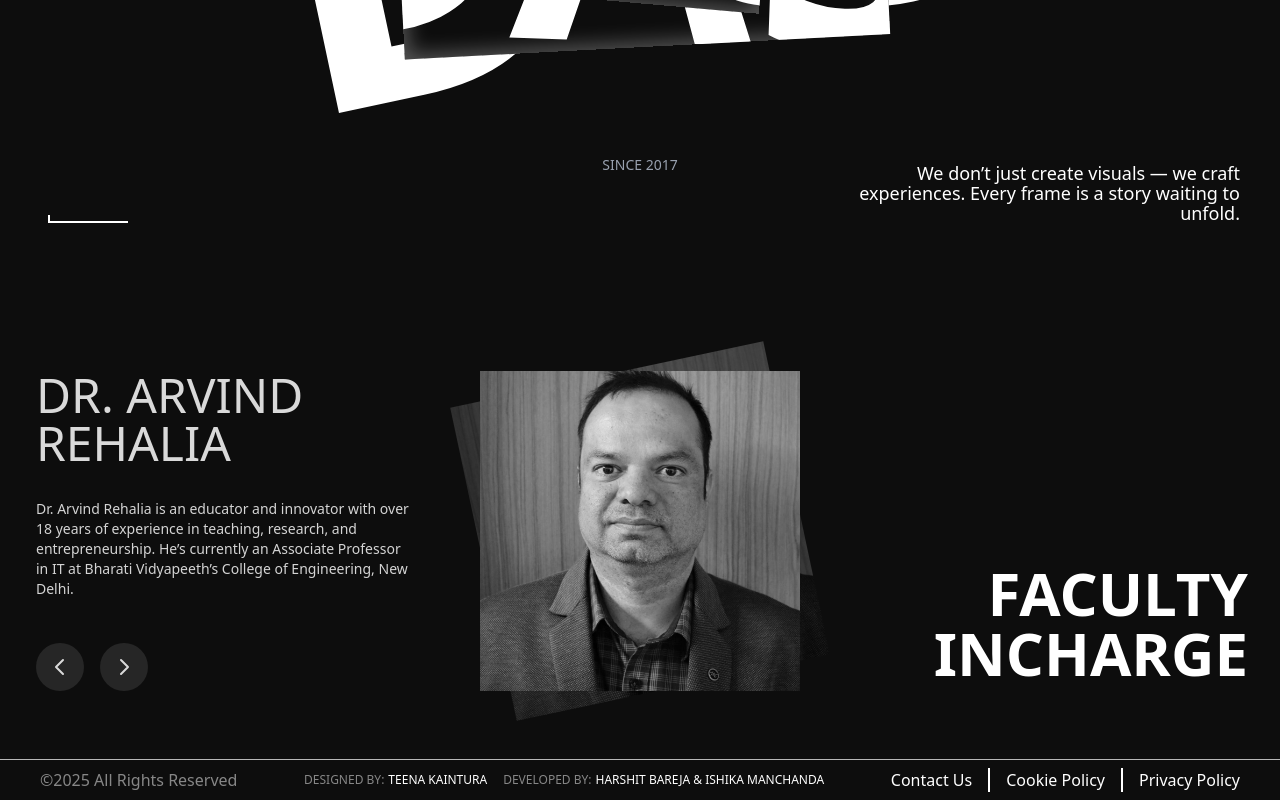
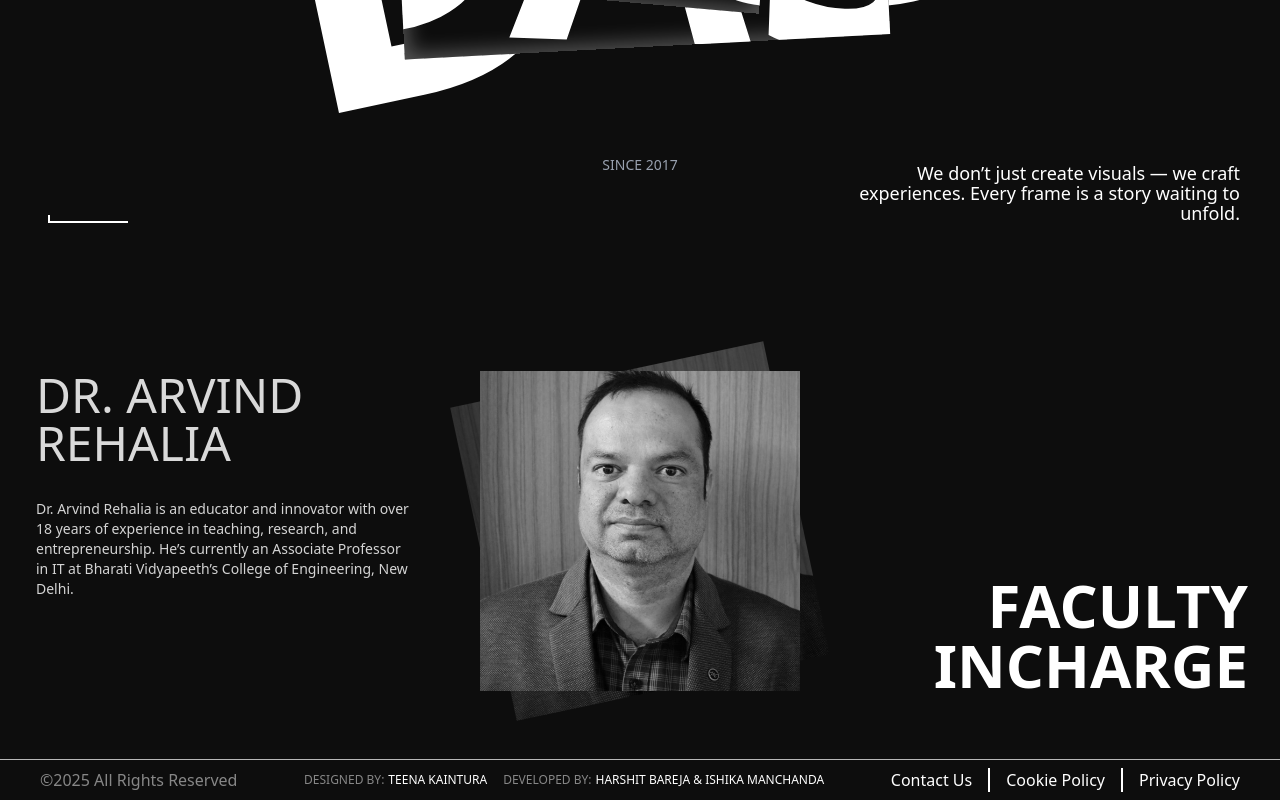
Before and after one commit to ishikamanchanda30/DASBVP, a React (Vite) app: page / in a window 1280 px wide. Shown: the part 497-1297 px from the top of the page. Built offline with nearby package versions, Linux system fonts and the light colour scheme.

Commit message:
some changes

```diff
--- a/src/Components/CoreTeam.tsx
+++ b/src/Components/CoreTeam.tsx
@@ -23,7 +23,7 @@ const Slide = ({
 }) => {
   return (
     <div className={`relative h-full transition-all duration-500 ease-[cubic-bezier(0.33,1,0.68,1)]
-        ${isSelected ? "md:w-[45%] w-[80%] scale-105 z-10" : "md:w-[35%] w-0 scale-85 z-0"}`}
+        ${isSelected ? "md:w-[45%] w-[75%] scale-105 z-10" : "md:w-[35%] w-0 scale-85 z-0"}`}
     >
       <div
         className={`relative h-full rounded overflow-hidden cursor-pointer
@@ -93,14 +93,24 @@ const Carousel = ({ slides }: { slides: SlideData[] }) => {
   }, [current, goToSlide, slides.length]);
 
   useEffect(() => {
-    autoPlayRef.current = window.setInterval(goToNext, 2000);
+    if (current >= slides.length - 1) return; // Don't set interval if already on last slide
+
+    autoPlayRef.current = window.setInterval(() => {
+      setCurrent((prev) => {
+        if (prev >= slides.length - 1 ) {
+          clearInterval(autoPlayRef.current!);
+          return prev;
+        }
+        return prev + 1;
+      });
+    }, 2000);
 
     return () => {
       if (autoPlayRef.current !== null) {
         clearInterval(autoPlayRef.current);
       }
     };
-  }, [goToNext]);
+  }, [slides.length]);
 
   const getVisibleSlides = () => {
     const prevIndex = (current - 1 + slides.length) % slides.length;
--- a/src/Components/Faculty.tsx
+++ b/src/Components/Faculty.tsx
@@ -1,50 +1,20 @@
 import React from 'react';
 import facultyMembers from '../data/Faculty'
 const Faculty: React.FC = () => {
-    const [currentIndex, setCurrentIndex] = React.useState(0);
-    const handlePrevious = () => {
-        setCurrentIndex((prev) => (prev === 0 ? facultyMembers.length - 1 : prev - 1));
-    };
-    const handleNext = () => {
-        setCurrentIndex((prev) => (prev === facultyMembers.length - 1 ? 0 : prev + 1));
-    };
 
     return (
-        <div className="min-w-screen bg-[#0D0D0D] text-[#D9D9D9] overflow-hidd">
+        <div className="min-w-screen bg-[#0D0D0D] text-[#D9D9D9] overflow-hidden">
             <div className="h-full mx-auto px-4 py-12 grid grid-rows-1 md:grid-cols-3">
-                <div className=" flex flex-col p-5 justify-between ">
+                <div className=" flex flex-col p-5 justify-between mb-[7%] md:m-0 ">
 
                     <div className="space-y-8">
                         <h1 className="text-5xl font-kumbh">
-                            {facultyMembers[currentIndex].name}
+                            {facultyMembers[0].name}
                         </h1>
 
                         <p className="text-neutral-300 text-sm">
-                            {facultyMembers[currentIndex].description}
+                            {facultyMembers[0].description}
                         </p>
-                    </div>
-                    <div>
-                        <div className="flex gap-4 mt-3 md:mt-8">
-                            <button
-                                onClick={handlePrevious}
-                                className="w-12 h-12 rounded-full bg-neutral-800 flex items-center justify-center hover:bg-neutral-700 transition-colors"
-                            >
-                                <span className="sr-only">Previous</span>
-                                <svg className="w-6 h-6" fill="none" stroke="currentColor" viewBox="0 0 24 24">
-                                    <path strokeLinecap="round" strokeLinejoin="round" strokeWidth={2} d="M15 19l-7-7 7-7" />
-                                </svg>
-                            </button>
-
-                            <button
-                                onClick={handleNext}
-                                className="w-12 h-12 rounded-full bg-neutral-800 flex items-center justify-center hover:bg-neutral-700 transition-colors"
-                            >
-                                <span className="sr-only">Next</span>
-                                <svg className="w-6 h-6" fill="none" stroke="currentColor" viewBox="0 0 24 24">
-                                    <path strokeLinecap="round" strokeLinejoin="round" strokeWidth={2} d="M9 5l7 7-7 7" />
-                                </svg>
-                            </button>
-                        </div>
                     </div>
                 </div>
                 <div className='p-5 flex justify-center items-center'>
@@ -52,7 +22,7 @@ const Faculty: React.FC = () => {
                         {/*bacgroundimage*/}
                         <div className="absolute -rotate-12 w-60 h-60 md:w-54 md:h-54 lg:w-80 lg:h-80">
                             <img
-                                src={facultyMembers[currentIndex].imageUrl}
+                                src={facultyMembers[0].imageUrl}
                                 alt="Dr. Arvind Rehalia"
                                 className="w-full h-full object-cover grayscale brightness-50"
                             />
@@ -60,7 +30,7 @@ const Faculty: React.FC = () => {
                         {/*bacgroundimage*/}
                         <div className="rotate-0 w-60 h-60 md:w-54 md:h-54 lg:w-80 lg:h-80">
                             <img
-                                src={facultyMembers[currentIndex].imageUrl}
+                                src={facultyMembers[0].imageUrl}
                                 alt="Dr. Arvind Rehalia"
                                 className="w-full h-full object-cover grayscale"
                             />
@@ -68,8 +38,8 @@ const Faculty: React.FC = () => {
                     </div>
                 </div>
 
-                <div className="flex justify-center items-center md:justify-end md:place-items-end bottom-0 sm:mb-3 overflow-wrap">
-                    <div className="md:text-6xl text-5xl font-[600] text-end text-white md:p-4">
+                <div className="flex justify-end mr-[4%] mt-[7%] md:m-0 items-end md:justify-end md:place-items-end bottom-0 sm:mb-3 overflow-wrap ">
+                    <div className="md:text-6xl text-5xl font-[600] text-end text-white md:p-4 ">
                         FACULTY<br />INCHARGE
                     </div>
                 </div>
--- a/src/Components/HeadCard.tsx
+++ b/src/Components/HeadCard.tsx
@@ -4,7 +4,7 @@ const HeadCard = () => {
     return (
         <div className="flex flex-wrap justify-center md:justify-between items-center md:gap-x-10 gap-x-2 gap-y-10 md:w-4/5 h-[80%] w-5/6">
             {heads.map((head, index) => (
-                <div key={index} className="relative w-[45%] md:w-1/5 h-[45%] overflow-hidden rounded-xl">
+                <div key={index} className="relative w-[45%] md:w-1/5 md:h-[45%] h-[30%] overflow-hidden rounded-xl">
                     <img
                         src={head.image}
                         alt={head.name}
--- a/src/Pages/FlagshipEvent.tsx
+++ b/src/Pages/FlagshipEvent.tsx
@@ -5,11 +5,11 @@ const FlagshipEvent: React.FC = () => {
   const date: String = "April'25"
   return (
     <div className='w-screen h-screen bg-[#0D0D0D] text-white font-kumbh flex flex-col justify-center items-center'>
-      <div className='h-[20%] mt-18 md:mt-0 md:h-[40%]  flex flex-col justify-start items-start w-[95%]'>
+      <div className='h-[17%] mt-18 md:mt-0 md:h-[40%] flex flex-col justify-start items-start w-[95%]'>
         <span className='text-5xl md:text-9xl font-bold'>SPECTACLE</span>
         <span className='text-4xl md:text-6xl font-semibold'>{date}</span>
       </div>
-      <div className="h-[80%] md:h-[40%] p-5 md:p-0 flex flex-col md:flex-row w-[95%] gap-8"> {/* Parent container */}
+      <div className="h-[83%] md:h-[40%] p-5 pb-7 md:p-0 flex flex-col md:flex-row w-[95%] gap-8"> {/* Parent container */}
         {events.map((event, index) => (
           <div
             key={index}
--- a/src/Pages/Team.tsx
+++ b/src/Pages/Team.tsx
@@ -8,7 +8,7 @@ const Team: React.FC = () => {
         <CoreTeam />
       </div>
 
-      <div className='min-w-screen bg-[#0d0d0d] md:h-[100vh] h-[200vh] '>
+      <div className='min-w-screen bg-[#0d0d0d] md:h-[100vh] h-[135vh] '>
         <Heads />
       </div>
     </div>
```
